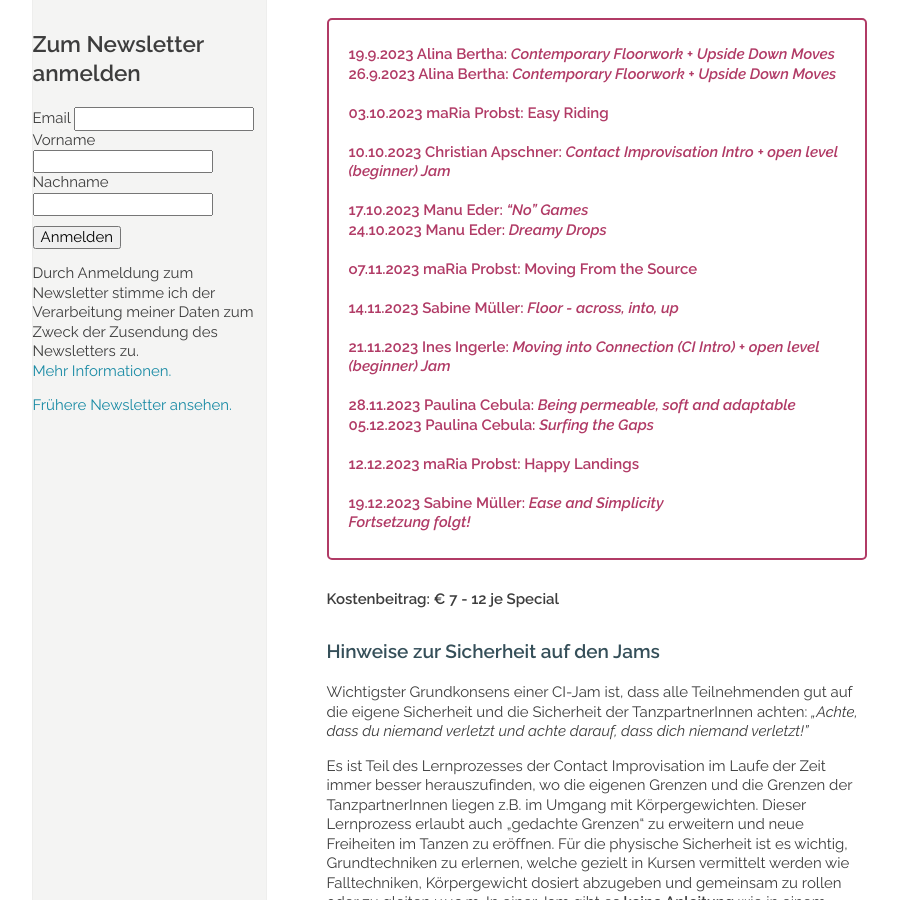
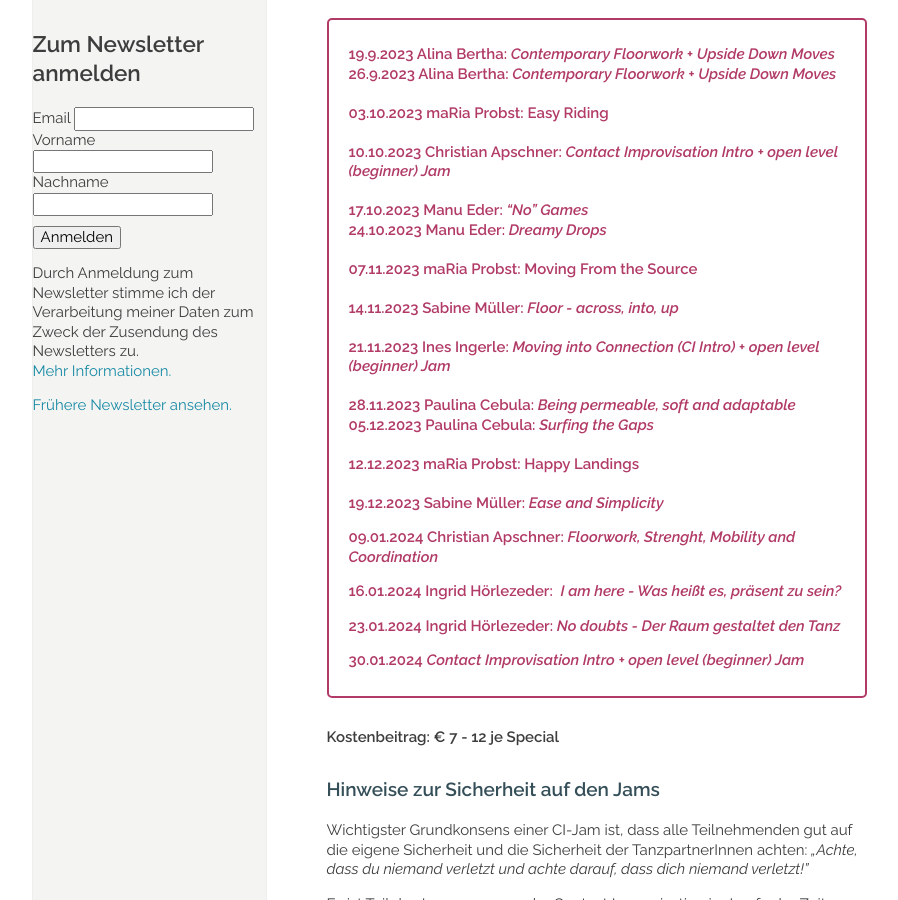
Before and after one commit to manulari/rollingpointat, a Jekyll site: the page built from _pages_de/jams.md, in a window 1280 px wide and 900 px high, scrolled down 906 px. Shown: the whole window, without its empty margins (152-1050 px from the left). Built offline with Jekyll 4.4.1, drawn with Linux system fonts in a browser that asks for light colours; comment, search, counter and statistics services are not loaded.

Commit message:
Update page (de) “jams”

```diff
--- a/_pages_de/jams.md
+++ b/_pages_de/jams.md
@@ -42,7 +42,7 @@ Wir freuen uns, eine bunte Mischung einstündiger Spezialformate mit verschieden
 > **17.10.2023 Manu Eder: *"No" Games***\
 > **24.10.2023 Manu Eder: *Dreamy Drops***\
 > \
-> **o7.11.2023    maRia Probst: Moving From the Source**\
+> **07.11.2023   maRia Probst: Moving From the Source**\
 > \
 > **14.11.2023 Sabine Müller: *Floor - across, into, up***\
 > \
@@ -53,8 +53,19 @@ Wir freuen uns, eine bunte Mischung einstündiger Spezialformate mit verschieden
 > \
 > **12.12.2023 maRia Probst: Happy Landings**\
 > \
-> **19.12.2023 Sabine Müller: *Ease and Simplicity***\
-> ***Fortsetzung folgt!***
+> **19.12.2023 Sabine Müller: *Ease and Simplicity***
+>
+> **09.01.2024 Christian Apschner: *Floorwork, Strenght, Mobility and Coordination***
+>
+> **16.01.2024 Ingrid Hörlezeder:**  ***I am here - Was heißt es, präsent zu sein?***
+>
+> **23.01.2024 Ingrid Hörlezeder: *No doubts -* *Der Raum gestaltet den Tanz***
+>
+> **30.01.2024  *Contact Improvisation Intro + open level (beginner) Jam***
+>
+>
+>
+>
 
 **Kostenbeitrag: € 7 - 12 je Special**
 
```
